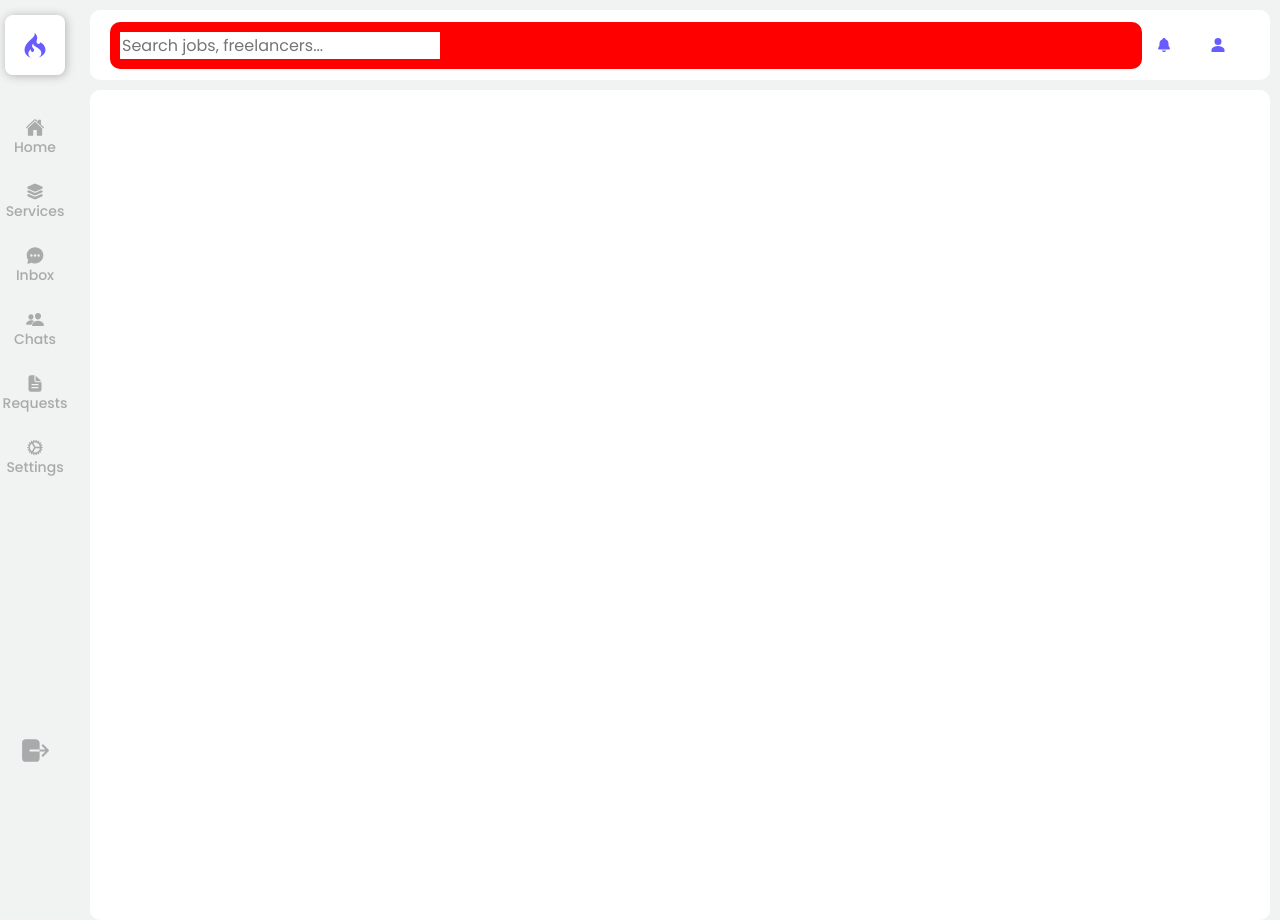
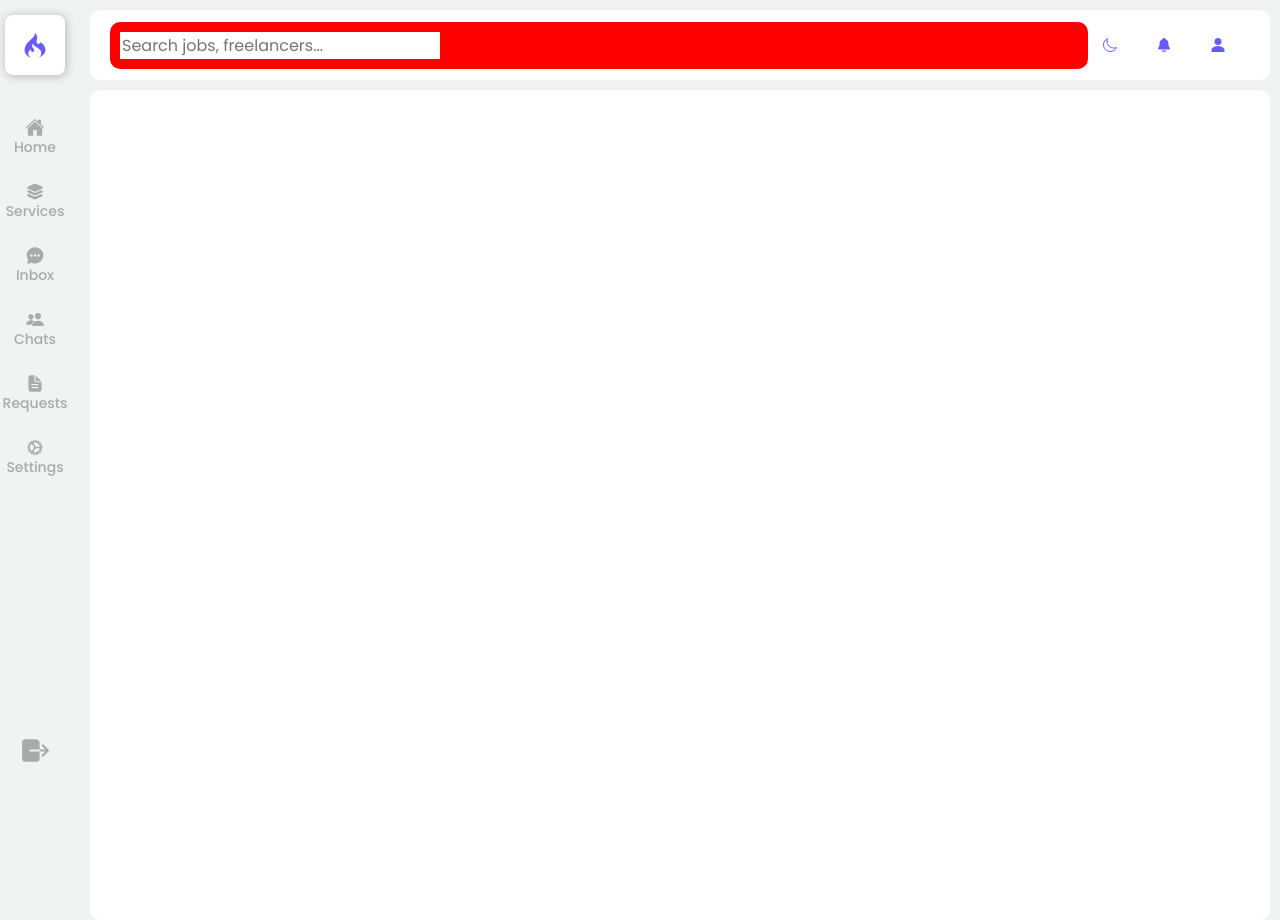
Before and after one commit to amegh-ts/Jobio, a React (Vite) app in the folder Client/jobio/: page / in a window 1280 px wide. Built offline with nearby package versions, Linux system fonts and the light colour scheme.

Commit message:
Update AdminNavbar.jsx

```diff
--- a/Client/jobio/src/Components/Admin/Navbar/AdminNavbar.jsx
+++ b/Client/jobio/src/Components/Admin/Navbar/AdminNavbar.jsx
@@ -1,6 +1,6 @@
 import './AdminNavbar.scss'
 import { DiCodeigniter } from "react-icons/di";
-import { IoPersonSharp, IoHome, IoLayers, IoChatbubbleEllipses, IoPeople, IoDocumentText, IoCog, IoLogOut, IoNotifications } from "react-icons/io5";
+import { IoPersonSharp, IoHome, IoLayers, IoChatbubbleEllipses, IoPeople, IoDocumentText, IoCog, IoLogOut, IoNotifications ,IoMoonOutline} from "react-icons/io5";
 
 const AdminNavbar = () => {
     return (
@@ -54,7 +54,9 @@ const AdminNavbar = () => {
                         </div>
 
                         <div className='navbar-icon'>
-
+                            <span>
+                                <IoMoonOutline/>
+                            </span>
                             <span>
                                 <IoNotifications />
                             </span>
```
